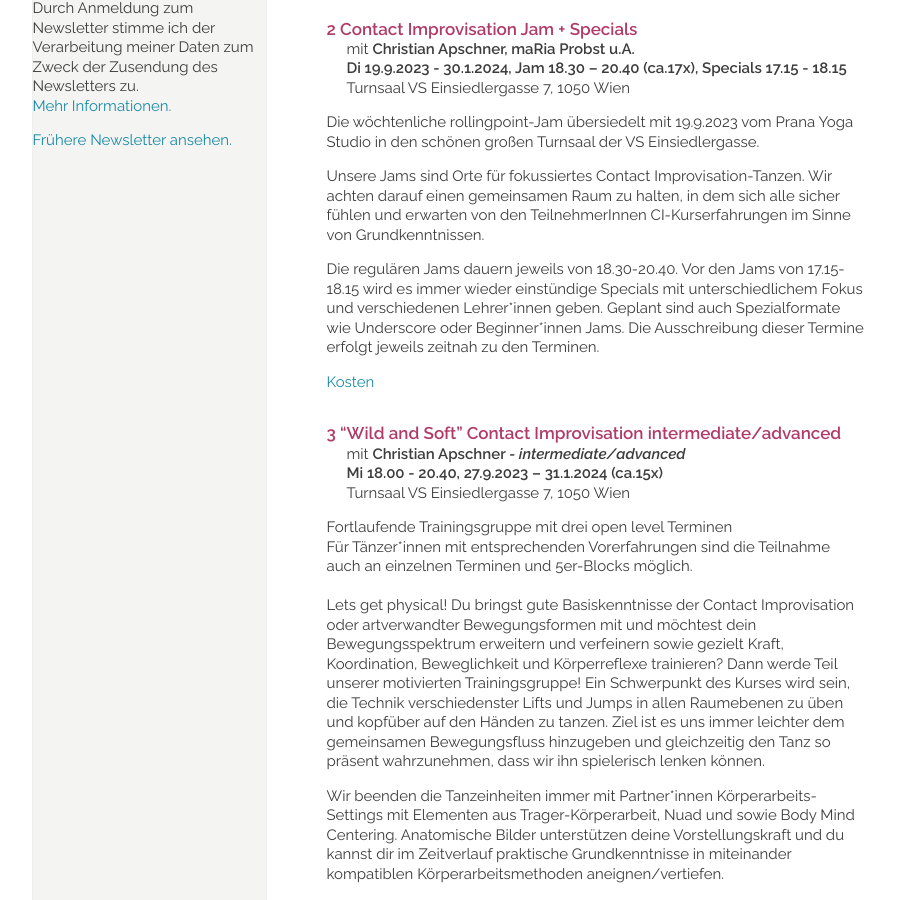
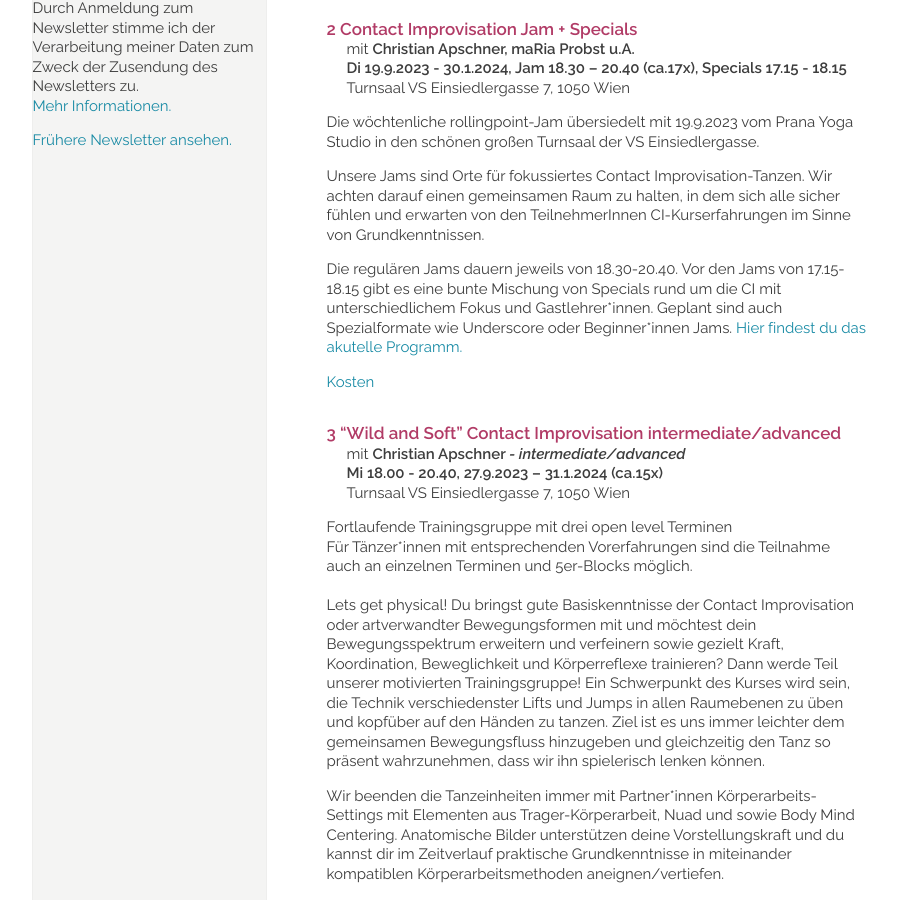
Before and after one commit to manulari/rollingpointat, a Jekyll site: the page built from _pages_de/kurse.md, in a window 1280 px wide and 900 px high, scrolled down 1171 px. Shown: the whole window, without its empty margins (152-1049 px from the left). Built offline with Jekyll 4.4.1, drawn with Linux system fonts in a browser that asks for light colours; comment, search, counter and statistics services are not loaded.

Commit message:
Update page (de) “kurse”

```diff
--- a/_pages_de/kurse.md
+++ b/_pages_de/kurse.md
@@ -52,7 +52,7 @@ Die wöchtenliche rollingpoint-Jam übersiedelt mit 19.9.2023 vom Prana Yoga Stu
 
 Unsere Jams sind Orte für fokussiertes Contact Improvisation-Tanzen. Wir achten darauf einen gemeinsamen Raum zu halten, in dem sich alle sicher fühlen und erwarten von den TeilnehmerInnen CI-Kurserfahrungen im Sinne von Grundkenntnissen.
 
-Die regulären Jams dauern jeweils von 18.30-20.40. Vor den Jams von 17.15-18.15 wird es immer wieder einstündige Specials mit unterschiedlichem Fokus und verschiedenen Lehrer\*innen geben. Geplant sind auch Spezialformate wie Underscore oder Beginner\*innen Jams. Die Ausschreibung dieser Termine erfolgt jeweils zeitnah zu den Terminen.
+Die regulären Jams dauern jeweils von 18.30-20.40. Vor den Jams von 17.15-18.15 gibt es eine bunte Mischung von Specials rund um die CI mit unterschiedlichem Fokus und Gastlehrer\*innen. Geplant sind auch Spezialformate wie Underscore oder Beginner\*innen Jams. [Hier findest du das akutelle Programm.](/jams#special)
 
 [Kosten](#kosten)
 
```
